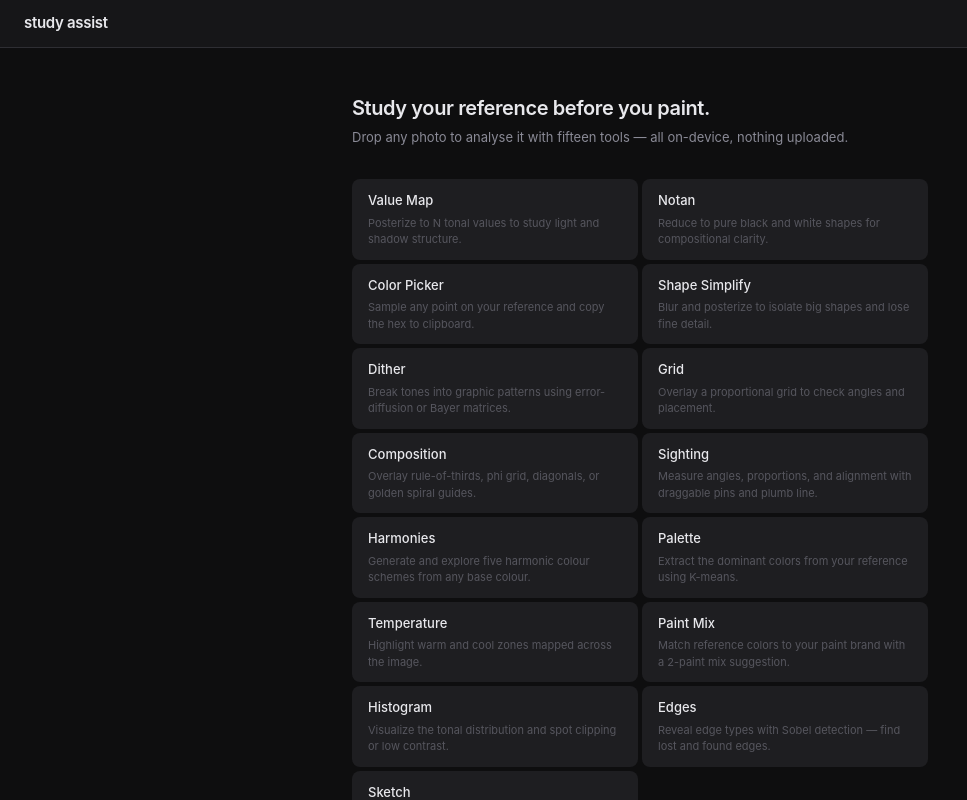
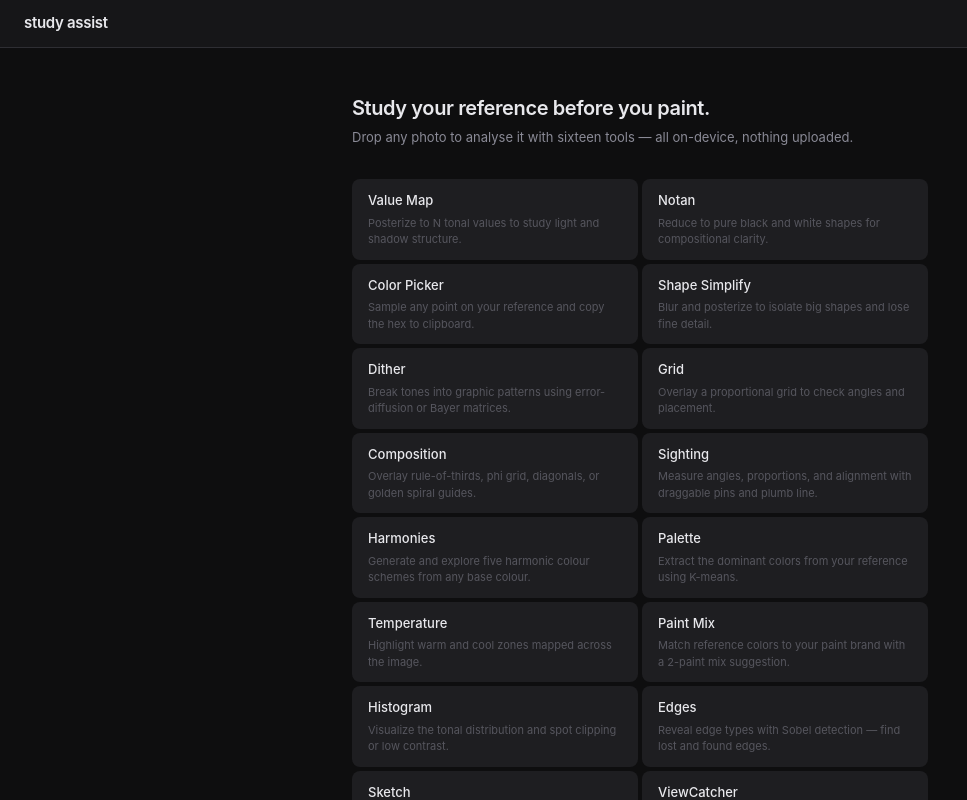
Before and after one commit to thephilip/study-assist, a React (Vite) app: page / in a window 1280 px wide. Shown: the whole page, without its empty margins (0-967 px from the left). Built offline with nearby package versions, Linux system fonts and the light colour scheme.

Commit message:
Update Welcome page — add ViewCatcher to tools list, bump count to 16

```diff
--- a/src/components/Welcome.tsx
+++ b/src/components/Welcome.tsx
@@ -17,6 +17,7 @@ const TOOLS = [
   { name: 'Histogram',       desc: 'Visualize the tonal distribution and spot clipping or low contrast.' },
   { name: 'Edges',           desc: 'Reveal edge types with Sobel detection — find lost and found edges.' },
   { name: 'Sketch',          desc: 'Draw value thumbnails directly over the reference with stylus support.' },
+  { name: 'ViewCatcher',     desc: 'Frame your reference with an interactive crop overlay — try aspect ratios, drag to recompose, save as a new image.' },
 ]
 
 type Props = { onFile: (file: File) => void; error?: string }
@@ -27,7 +28,7 @@ export function Welcome({ onFile, error }: Props) {
       <div className={styles.hero}>
         <h2 className={styles.tagline}>Study your reference before you paint.</h2>
         <p className={styles.sub}>
-          Drop any photo to analyse it with fifteen tools — all on-device, nothing uploaded.
+          Drop any photo to analyse it with sixteen tools — all on-device, nothing uploaded.
         </p>
       </div>
 
```
